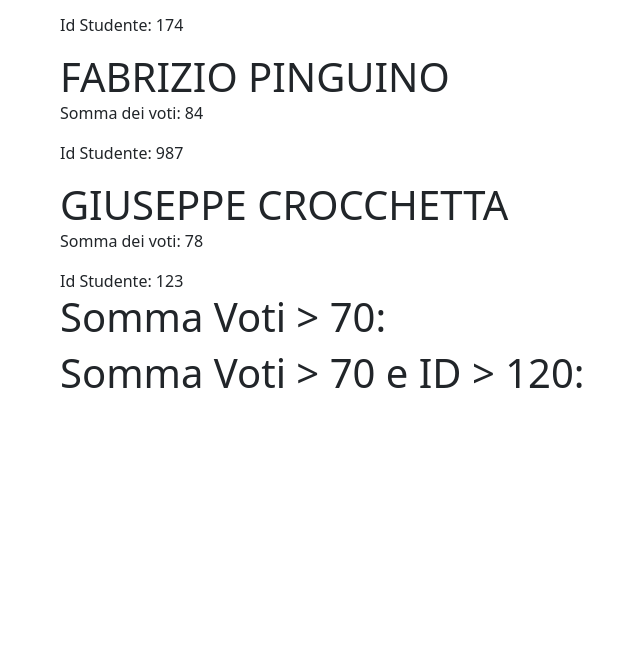
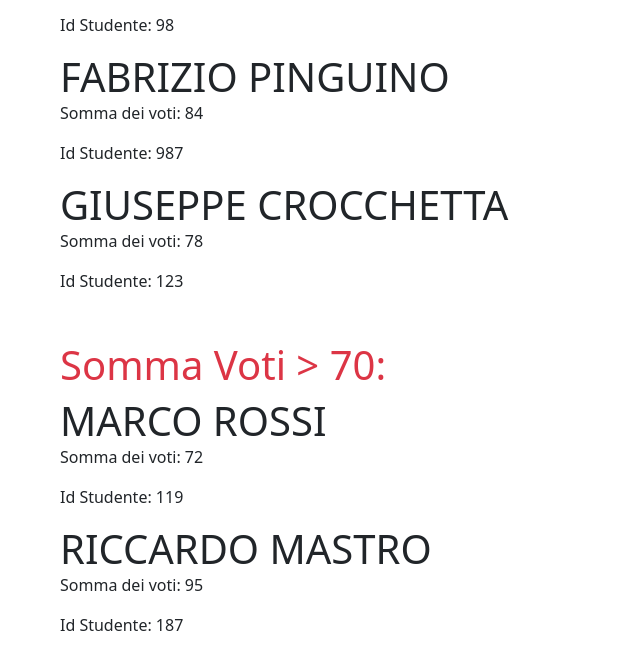
Before and after one commit to samuelebumbello/js-jsnacks-blocco-5, a plain HTML site: page jsnack-4/index.html in a window 1280 px wide. Shown: the part 691-1341 px from the top of the page, without its empty margins (22-662 px from the left). Before the commit the page ends 1136 px from the top, so only its background shows below. Drawn offline with nearby package versions, Linux system fonts and the light colour scheme.

Commit message:
last commit

```diff
--- a/jsnack-4/index.html
+++ b/jsnack-4/index.html
@@ -11,13 +11,13 @@
 <body>
 
     <div class="container my-5">
-        <h1>Classe:</h1>
+        <h1 class="text-danger mt-5">Classe:</h1>
         <div id="class"></div>
 
-        <h1>Somma Voti > 70:</h1>
+        <h1 class="text-danger mt-5">Somma Voti > 70:</h1>
         <div id="sum70"></div>
 
-        <h1>Somma Voti > 70 e ID > 120:</h1>
+        <h1 class="text-danger mt-5">Somma Voti > 70 e ID > 120:</h1>
         <div id="sum70toid120"></div>
     </div>
 
--- a/jsnack-4/js/script.js
+++ b/jsnack-4/js/script.js
@@ -1,6 +1,6 @@
 const students = [
     {
-    id:125,
+    id:119,
     nome: "Marco rossi",
     sommaVoti: 72,
     },
@@ -10,7 +10,7 @@ const students = [
     sommaVoti: 95,
     },
     {
-    id: 721,
+    id: 100,
     nome: "Alessandro Aversa",
     sommaVoti: 85,
     },
@@ -20,7 +20,7 @@ const students = [
     sommaVoti: 99,
     },
     {
-    id: 174,
+    id: 98,
     nome: "Luigi Gambino",
     sommaVoti: 45,
     },
@@ -50,3 +50,27 @@ students.forEach(studente =>{
     `
 
 });
+
+const votes70 = students.filter(studente => studente.sommaVoti > 70);
+
+votes70.forEach(studente =>{
+    const{id, nome, sommaVoti} = studente;
+
+    container2.innerHTML +=`
+    <h1 class="card-title">${nome.toUpperCase()}</h1>
+    <p class="card-text">Somma dei voti: ${sommaVoti}</p>
+    <p class="card-text">Id Studente: ${id}</p>
+    `
+});
+
+const id120 = votes70.filter(studente => studente.id > 120);
+
+id120.forEach(studente =>{
+    const{id, nome, sommaVoti} = studente;
+
+    container3.innerHTML +=`
+    <h1 class="card-title">${nome.toUpperCase()}</h1>
+    <p class="card-text">Somma dei voti: ${sommaVoti}</p>
+    <p class="card-text">Id Studente: ${id}</p>
+    `
+});
```
